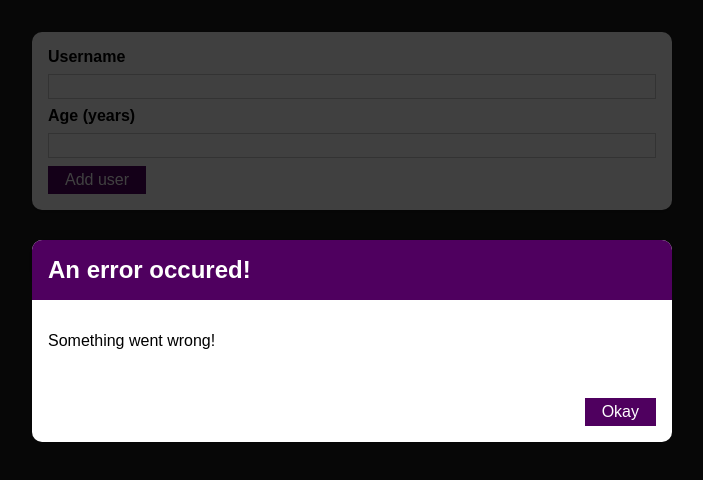
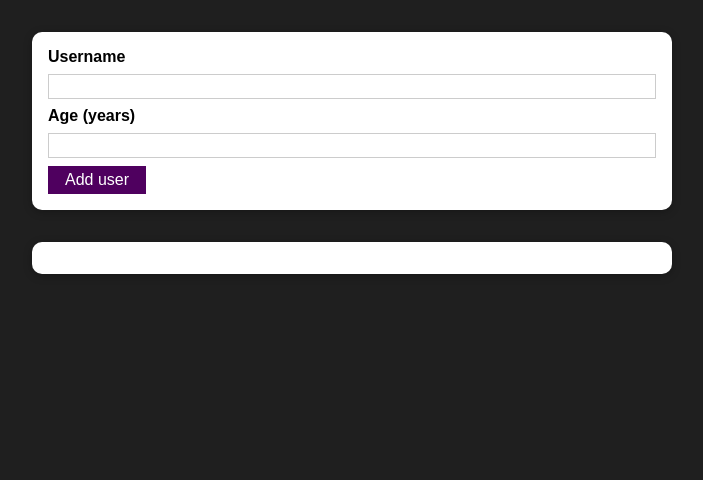
Before and after one commit to hemkar/React-complete-guide-udemy, a React (Create React App) app: page / in a window 1280 px wide. Shown: the top 480 px of the page, without its empty margins (288-991 px from the left). Built offline with nearby package versions, Linux system fonts and the light colour scheme.

Commit message:
Manging error state

```diff
--- a/src/components/UI/ErrorModal.js
+++ b/src/components/UI/ErrorModal.js
@@ -8,7 +8,7 @@
 const ErrorModal = (props) => {
   return (
     <div>
-      <div className={classes.backdrop}></div>
+      <div className={classes.backdrop} onClick={props.onSubmit}></div>
       <Card className={classes.modal}>
         <header className={classes.header}>
           <h2>{props.title}</h2>
@@ -17,7 +17,7 @@
           <p>{props.message}</p>
         </div>
         <footer className={classes.actions}>
-          <Button>Okay</Button>
+          <Button onClick={props.onSubmit}>Okay</Button>
         </footer>
       </Card>
     </div>
--- a/src/components/Users/AddUser.js
+++ b/src/components/Users/AddUser.js
@@ -7,6 +7,7 @@
 const AddUser = (props) => {
   const [userName, setUserName] = useState("");
   const [userAge, setUserAge] = useState("");
+  const [error, setError] = useState();
 
   const handleUserName = (event) => {
     setUserName(event.target.value);
@@ -19,22 +20,37 @@
   const handleSubmit = (event) => {
     event.preventDefault();
     if (userName.trim().length === 0 || userAge.trim().length === 0) {
+      setError({
+        title: "Invalid input",
+        message: "Please enter valid name and age (non-empty values)",
+      });
       return;
     }
 
     if (+userAge < 1) {
+      setError({
+        title: "Invalid Age",
+        message: "Please enter valid age ( >0)",
+      });
       return;
     }
     props.onAddUser(userName, userAge);
     setUserName("");
     setUserAge("");
   };
+
+  const errorHandler = () => {
+    setError(null);
+  };
   return (
     <div>
-      <ErrorModal
-        title="An error occured!"
-        message="Something went wrong!"
-      ></ErrorModal>
+      {error && (
+        <ErrorModal
+          title={error.title}
+          message={error.message}
+          onSubmit={errorHandler}
+        ></ErrorModal>
+      )}
       <Card className={classes.input}>
         <form onSubmit={handleSubmit}>
           <label htmlFor="userName">Username</label>
```
